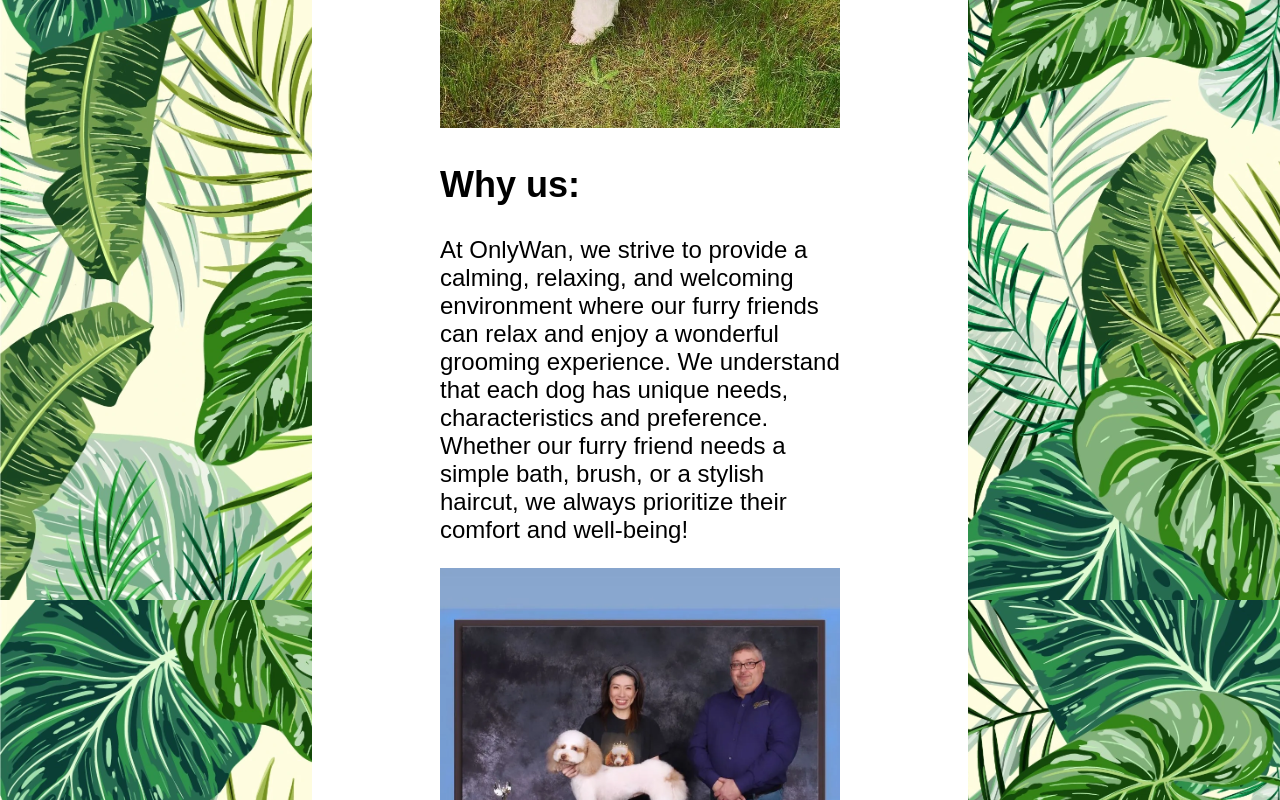
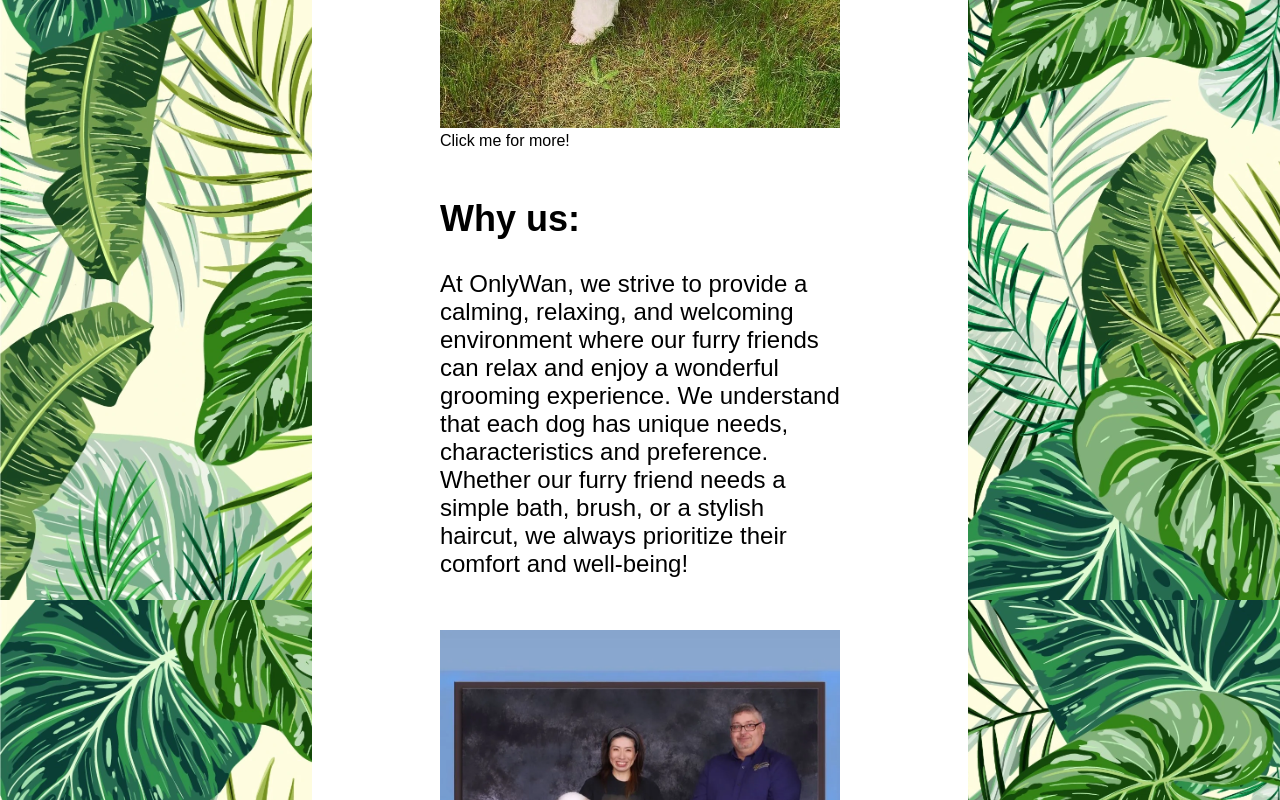
Before and after one commit to onlywanAyumi/AyumiWebsite, a React (Vite) app: page / in a window 1280 px wide. Shown: the part 1000-1800 px from the top of the page. Built offline with nearby package versions, Linux system fonts and the light colour scheme; a web font is replaced by a local one.

Commit message:
added clickme class, and text under photos

```diff
--- a/src/css/Index.css
+++ b/src/css/Index.css
@@ -122,6 +122,28 @@
   white-space: nowrap;
 }
 
+.clickMe
+{
+  font-size: 2vh;
+  align-self: center;
+  cursor: pointer;
+  transform: translateY(-100%);
+}
+
+.clickMe
+{
+  @media screen and (max-width: 650px) {
+    font-size: 1.5vh;
+    transform: translate(12%, -100%);
+  }
+}
+
+.titleA
+{
+
+  align-content: center;
+}
+
 /* optional footer can be added later */
 
 /* footer
--- a/src/pages/App.jsx
+++ b/src/pages/App.jsx
@@ -21,7 +21,7 @@
       <div className="card">
         <section>
           <div className='sectionTitle'>
-            <h2>Welcome to </h2>
+            <h2 className='titleA'>Welcome to </h2>
           </div>
           <div className='titleBar'>
             <img className="logo" src={sato} alt="dog logo contains title with title"/>
@@ -32,7 +32,9 @@
           </div>
           <br />
           <a href="https://www.instagram.com/ayumi_doggrooming/"><img className="basicPhoto" src={mainImage} alt="groomed dog"/></a>
+          <p className='clickMe'>Click me for more!</p>
         </section>
+        {/* <br /> */}
         <section>
           <div className='sectionTitle'>
             <h2>Why us:</h2>
@@ -45,7 +47,11 @@
               our furry friend needs a simple bath, brush, or a stylish haircut, we always
               prioritize their comfort and well-being!
             </p>
+            <br />
             <a href="https://www.instagram.com/ayumi_doggrooming/"><img className='basicPhoto' src={ayuComp} alt="competition photo"/></a>
+            <p className='clickMe'>Click me for more!</p>
+            {/* <br /> */}
+            {/* <br /> */}
             <p>
               Ayumi is a japanese proffessional dog groomer in seattle who specializes in asian-fusion hairstyles.
               She is not only a groomer, but she also has been studying dog behaviors and animal
@@ -59,7 +65,7 @@
             </p>
           </div>
         </section>
-        <br />
+        {/* <br /> */}
         <section>
           <div className='sectionTitle'>
             <h2>Services:</h2>
@@ -67,6 +73,7 @@
           <div className='subText'>
             <h4>For puppies:</h4>
             <a href="https://www.instagram.com/ayumi_doggrooming/"><img className="basicPhoto" src={asianFusion} alt="hairStyle example"/></a>
+            <p className='clickMe'>Click me for more!</p>
             <p>
               The first grooming experience for puppy is very important
               because It’s not only a one time job but life-long commitment.
@@ -78,6 +85,7 @@
             </p>
             <h4>The Teddy Bear haircut:</h4>
             <a href="https://www.instagram.com/ayumi_doggrooming/"><img className="basicPhoto" src={teddy} alt="hairStyle example"/></a>
+            <p className='clickMe'>Click me for more!</p>
             <p>
               Do you like to have your dog to be looks like teddy bear?
               We will seek out each dog’s potential and make as cute as possible!
@@ -106,7 +114,7 @@
             </p> */}
           </div>
         </section>
-        <br />
+        {/* <br /> */}
         <section>
           <div className='sectionTitle'>
             <h2>Prices:</h2>
@@ -176,7 +184,7 @@
 
             <p className="name">Ayumi Matsumoto</p>
             <a href="https://www.instagram.com/ayumi_doggrooming/"><img className='basicPhoto' src={ayu} /></a>
-
+            <p className='clickMe'>Click me for more!</p>
             <p className='name'>NorthWest Grooming Show 2023</p>
 
             <p className='name'>Dog Emotion and Cognition</p>
```
